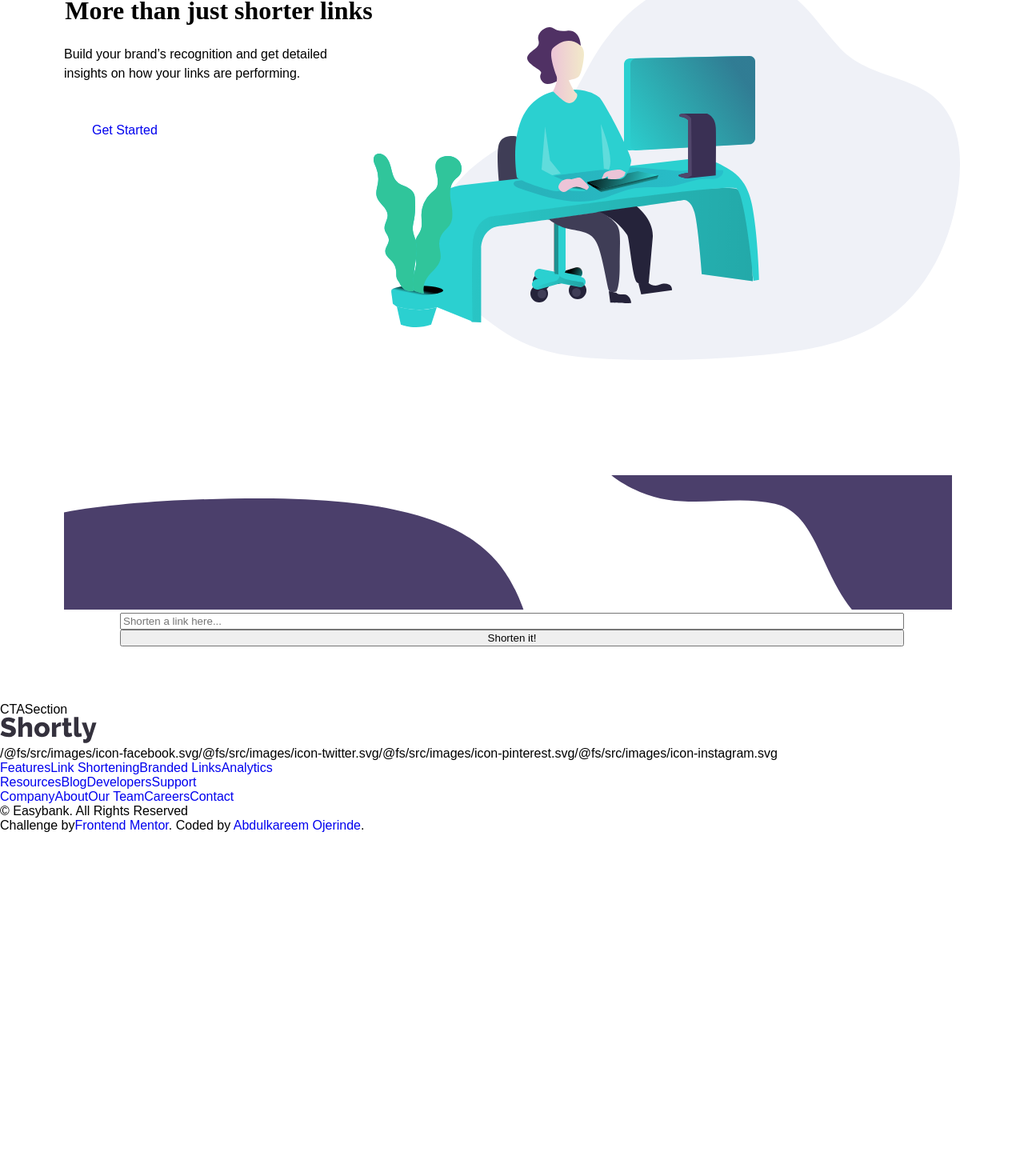
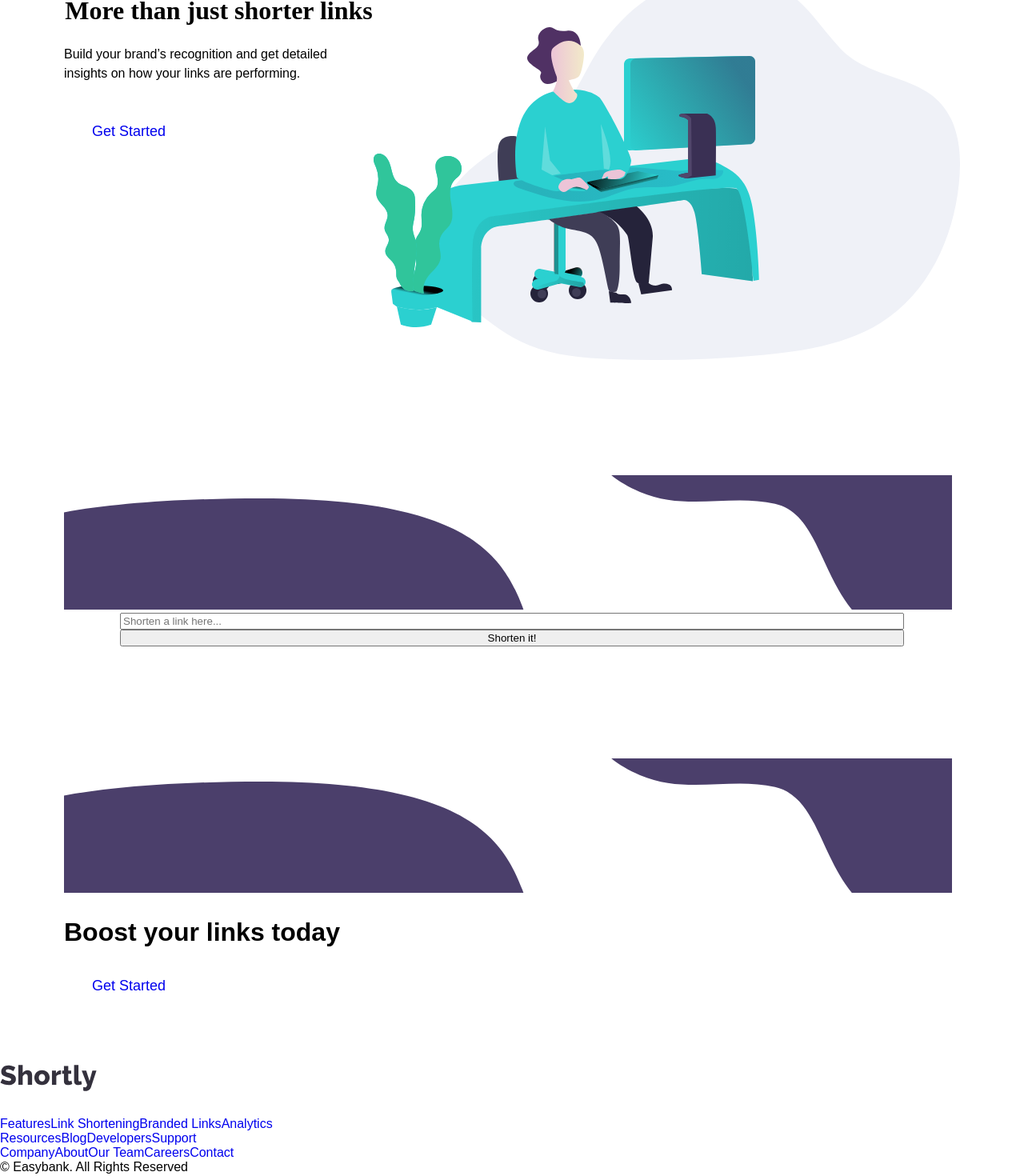
Before and after one commit to Abdulkareemoj/url-shortener-fementor, a React (Vite) app: page / in a window 1280 px wide. Shown: the part 280-1750 px from the top of the page at 80% size. Before the commit the page ends 1321 px from the top, so only its background shows below. Built offline with nearby package versions, Linux system fonts and the light colour scheme.

Commit message:
add and fixes

```diff
--- a/src/components/CTASection.jsx
+++ b/src/components/CTASection.jsx
@@ -1,10 +1,17 @@
+/* eslint-disable jsx-a11y/anchor-is-valid */
 import React from 'react';
 
-export default function CTASection(){
+import bg from "../images/bg-shorten-desktop.svg";
+
+export default function CTASection() {
   return (
-    <div>CTASection</div>
-// Boost your links today
+  <section className="container containerpall">
+        <div className="main">
+            <img src={bg} alt=""/>
+<h1>Boost your links today</h1>
 
-// Get Started
+<a href="#"className="button formobile">Get Started</a>
+</div>
+</section>
   );
 }
--- a/src/components/Features.jsx
+++ b/src/components/Features.jsx
@@ -13,28 +13,28 @@
     <div className="feature container containerpall">
     <div className="featureintro">
         <h2>Advanced Statistics</h2>
-<p>We leverage Open Banking to turn your bank account into your financial hub. Control
-  your finances like never before.
-</p>
+        <div><h2>Brand Recognition</h2>
+<p> Boost your brand recognition with each click. Generic links don’t
+  mean a thing. Branded links help instil confidence in your content.
+</p></div>
+<div><h2>Detailed Records</h2>
+<p> Gain insights into who is clicking your links. Knowing when and where
+  people engage with your content helps inform better decisions.
+</p></div>
+<div><h2>Fully Customizable</h2>
+<p> Improve brand awareness and content discoverability through customizable
+  links, supercharging audience engagement.
+</p></div>
 
-  Track how your links are performing across the web with our
-  advanced statistics dashboard.
 
-  Brand Recognition
+</div>
 
-  Boost your brand recognition with each click. Generic links don’t
-  mean a thing. Branded links help instil confidence in your content.
 
-  Detailed Records
 
-  Gain insights into who is clicking your links. Knowing when and where
-  people engage with your content helps inform better decisions.
 
-  Fully Customizable
 
-  Improve brand awareness and content discoverability through customizable
-  links, supercharging audience engagement.
-</div>
+
+
 </div>  </section>
   );
 }
--- a/src/components/Footer.jsx
+++ b/src/components/Footer.jsx
@@ -18,12 +18,11 @@
         </a>
 
         <div className="footersocial">
-{Facebook}
-{Twitter}
-{Pinterest}
-{Instagram}
+<img src={Facebook} alt="fb"/>
+<img src={Twitter} alt="tw"/>
+<img src={Pinterest} alt="pt" />
+<img src={Instagram} alt="ig"/>
 </div>
-
 
 <div className="footerlinks1">
 <a href="#">Features</a>
--- a/src/scss/_globals.scss
+++ b/src/scss/_globals.scss
@@ -85,16 +85,21 @@
 }
 
 
-
-// Buttons
+Buttons
 button,
 .button {
 	position: relative;
 	display: inline-block;
 	padding: 0.875rem 2.1875rem;
+	background-image: $Cyan;
 	border: 0;
 	border-radius: 50px;
 	cursor: pointer;
+	// color: $white;
+	font-weight: 400;
+	font-size: $fontsize;
+	transition: opacity 300ms ease-in-out;
+	overflow: hidden;
 
 	&::before {
 		content: "";
--- a/src/scss/_variables.scss
+++ b/src/scss/_variables.scss
@@ -1,4 +1,11 @@
 //colors
+
+$Cyan: hsl(180, 66%, 49%);
+$DarkViolet: hsl(257, 27%, 26%);
+
+
+$Red: hsl(0, 87%, 67%);
+
 $red: hsl(0, 87%, 67%);
 $gray: hsl(0, 0%, 75%);
 $grayishViolet: hsl(257, 7%, 63%);
```
